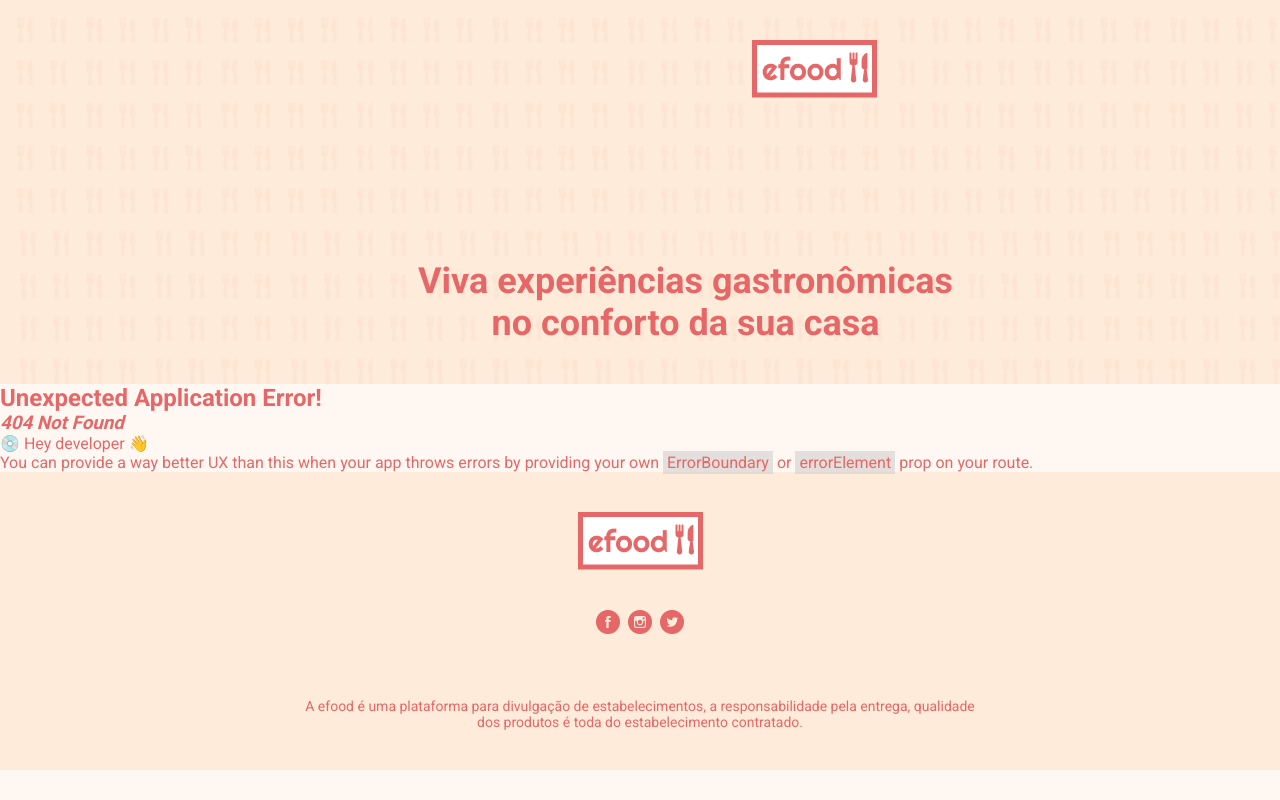
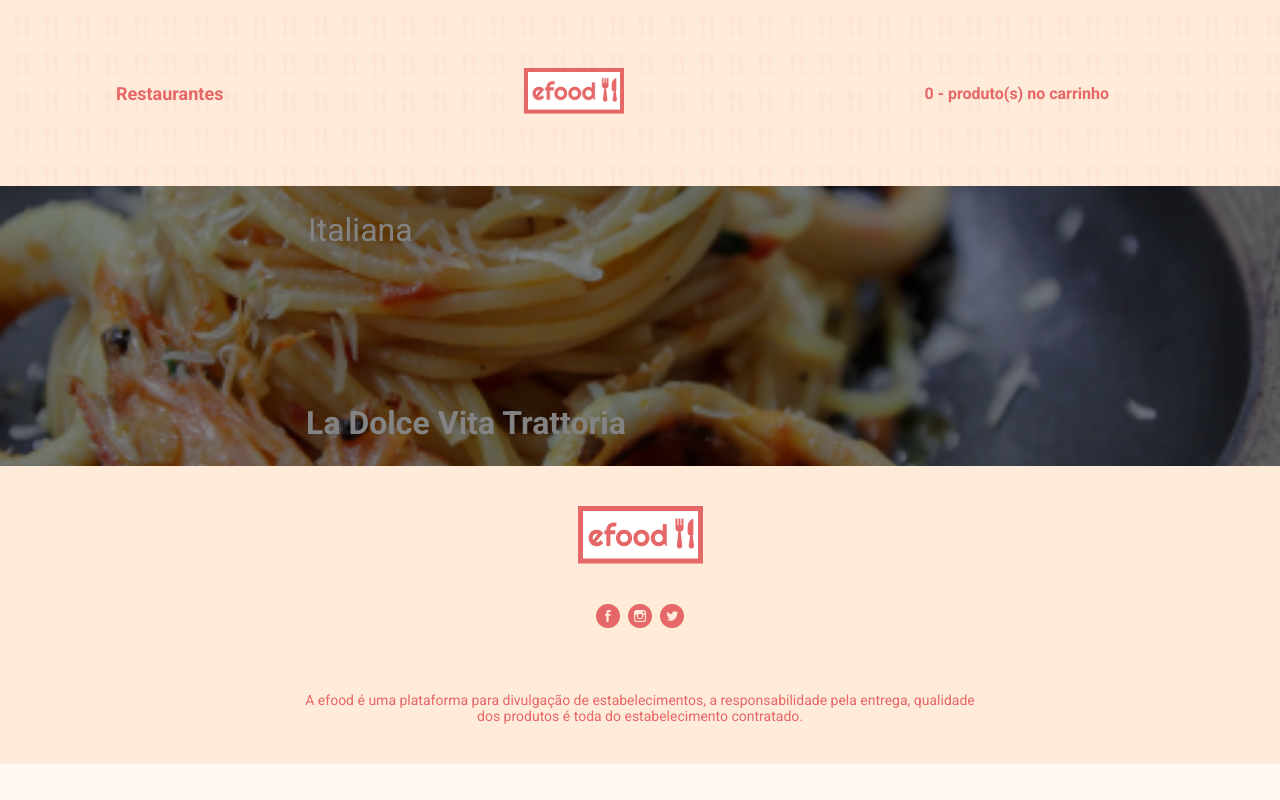
Before and after one commit to Gleison1991/efood, a React (Create React App) app: page /restaurantes in a window 1280 px wide. Before the commit this address had no page. Built offline with nearby package versions, Linux system fonts and the light colour scheme.

Commit message:
Fazendo o exercício

```diff
--- a/src/App.tsx
+++ b/src/App.tsx
@@ -1,23 +1,28 @@
 import { createBrowserRouter, RouterProvider } from 'react-router-dom'
 
+import { GlobalCss } from './styles'
 import Banner from './components/Banner'
-import { GlobalCss } from './styles'
 import Home from './pages/Home'
+import Restaurantes from './pages/Restaurantes'
 import Footer from './components/Footer'
 
 const rotas = createBrowserRouter([
   {
     path: '/',
     element: <Home />
+  },
+  {
+    path: '/restaurantes',
+    element: <Restaurantes />
   }
 ])
-
+// tirei linha 21. entre a div <Banner />
 function App() {
   return (
     <>
       <GlobalCss />
       <div className="container"></div>
-      <Banner />
+
       <RouterProvider router={rotas} />
       <Footer />
     </>
--- /dev/null
+++ b/src/components/BannerPerfil/index.tsx
@@ -0,0 +1,14 @@
+import { Imagem, Titulo, SubTitulo } from './styles'
+
+import bannerPerfilImg from '../../assets/images/comidaItalianaa.png'
+
+const BannerPerfil = () => (
+  <Imagem style={{ backgroundImage: `url(${bannerPerfilImg})` }}>
+    <div className="container">
+      <SubTitulo>Italiana</SubTitulo>
+      <Titulo>La Dolce Vita Trattoria</Titulo>
+    </div>
+  </Imagem>
+)
+
+export default BannerPerfil
--- /dev/null
+++ b/src/components/BannerPerfil/styles.ts
@@ -0,0 +1,43 @@
+import styled from 'styled-components'
+import { cores } from '../../styles'
+
+export const Imagem = styled.div`
+  width: 100%;
+  height: 280px;
+  display: block;
+  background-repeat: no-repeat;
+  background-size: cover;
+  position: relative;
+
+  ::before {
+    content: '';
+    position: absolute;
+    top: 0;
+    right: 0;
+    bottom: 0;
+    left: 0;
+    background-color: rgba(0, 0, 0, 0.2);
+  }
+`
+export const SubTitulo = styled.p`
+  width: 101px;
+  height: 33.25px;
+  flex-shrink: 0;
+  color: ${cores.branco};
+  font-size: 32px;
+  font-weight: 100;
+  line-height: normal;
+  margin-left: 180px;
+  padding-top: 25px;
+`
+export const Titulo = styled.h2`
+  width: 676px;
+  height: 33.25px;
+  flex-shrink: 0;
+  font-size: 32px;
+  color: ${cores.branco};
+  font-weight: bold;
+  line-height: normal;
+  padding-top: 185px;
+  padding-bottom: 32px;
+`
--- a/src/components/Header/index.tsx
+++ b/src/components/Header/index.tsx
@@ -1,16 +1,22 @@
-import { HeaderBar, LinkRestaurante, Logo, Produto } from './styles'
-import logoImage from '../../assets/images/logo.png'
+import { HeaderContainer, Links, LinkItem, LinkCart } from './styles'
 
-interface HeaderProps {
-  numProdutos: number
-}
+import logo from '../../assets/images/logo.png'
+import { Link } from 'react-router-dom'
 
-const Header: React.FC<HeaderProps> = ({ numProdutos }) => (
-  <HeaderBar>
-    <LinkRestaurante href="/restaurantes">Restaurantes</LinkRestaurante>
-    <Logo src={logoImage} alt="Logo" />
-    <Produto>{numProdutos} produto(s) no carrinho</Produto>
-  </HeaderBar>
+const Header = () => (
+  <HeaderContainer>
+    <nav>
+      <Links>
+        <LinkItem>
+          <Link to="/perfil">Restaurantes</Link>
+        </LinkItem>
+      </Links>
+    </nav>
+    <div>
+      <img src={logo} alt="Efood" />
+    </div>
+    <LinkCart href="/carrinho">0 - produto(s) no carrinho</LinkCart>
+  </HeaderContainer>
 )
 
 export default Header
--- a/src/components/Header/styles.ts
+++ b/src/components/Header/styles.ts
@@ -1,18 +1,36 @@
 import styled from 'styled-components'
-import VectorImage from '../../assets/images/Vector.png'
 import { cores } from '../../styles'
 
-export const HeaderBar = styled.header`
+import ImagemDeFundo from '../../assets/images/Vector.png'
+
+export const HeaderContainer = styled.header`
   display: flex;
   justify-content: space-between;
   align-items: center;
-  background: url(${VectorImage}) no-repeat center center;
+  width: 100%;
+  height: 186px;
+  top: -24px;
+  background-image: url(${ImagemDeFundo});
   background-size: cover;
-  width: 2031.813px;
-  height: 384px;
-  top: -24px;
+
+  div {
+    img {
+      width: 100px; // Ajuste este valor conforme necessário
+      height: auto;
+    }
+  }
+
+  a {
+    color: ${cores.rosa};
+    text-decoration: none;
+    font-weight: bold;
+  }
 `
-export const LinkRestaurante = styled.a`
+
+export const Links = styled.ul`
+  display: flex;
+  justify-content: space-between;
+  width: 100%;
   color: ${cores.rosa};
   text-align: center;
   font-family: Roboto;
@@ -21,20 +39,13 @@ export const LinkRestaurante = styled.a`
   font-weight: 900;
   line-height: normal;
   text-decoration: none;
-  }
 `
 
-export const Logo = styled.img`
-  margin: 63px 621px 65px;
-  width: 1366px;
-  height: 280px;
+export const LinkItem = styled.li`
+  margin-left: 116px; // Ajuste este valor conforme necessário
 `
 
-export const Produto = styled.p`
-  margin: 82px 0 83px; // Adicionado margens
-  width: 256px; // Adicionado largura
-  text-align: right;
-  font-size: 18px;
-  font-weight: bold;
-  line-height: normal;
+export const LinkCart = styled.a`
+  display: flex;
+  margin-right: 171px;
 `
--- a/src/pages/Home/index.tsx
+++ b/src/pages/Home/index.tsx
@@ -3,6 +3,7 @@ import Prato from '../../models/Prato'
 
 import Sushi from '../../assets/images/sushi.png'
 import ComidaItaliana from '../../assets/images/comidaItaliana.png'
+import Banner from '../../components/Banner'
 
 const pratos: Prato[] = [
   {
@@ -54,9 +55,10 @@ const pratos: Prato[] = [
     image: ComidaItaliana
   }
 ]
-
+// linha 61 adicionada
 const Home = () => (
   <>
+    <Banner />
     <ProductsList pratos={pratos} />
   </>
 )
--- /dev/null
+++ b/src/pages/Restaurantes/index.tsx
@@ -0,0 +1,13 @@
+import Header from '../../components/Header'
+import BannerPerfil from '../../components/BannerPerfil'
+
+const Restaurantes = () => {
+  return (
+    <>
+      <Header />
+      <BannerPerfil />
+    </>
+  )
+}
+
+export default Restaurantes
--- /dev/null
+++ b/src/pages/Restaurantes/styles.ts
@@ -0,0 +1,62 @@
+import { createGlobalStyle } from 'styled-components'
+import styled from 'styled-components'
+import VectorImage from '../../assets/images/Vector.png'
+import { cores } from '../../styles'
+
+export const GlobalCss = createGlobalStyle`
+ * {
+  margin: 0;
+  padding: 0;
+  box-sizing: border-box;
+  font-family: Roboto, sans-serif;
+  list-style: none;
+  }
+
+  body {
+    background-color: ${cores.brancoBeije};
+    color: ${cores.rosa};
+    padding-top: 0px;
+    display: block;
+  }
+
+  .container {
+    max-width: 1024px;
+    width: 100%;
+    margin: 0 auto;
+    text-align: center;
+`
+
+export const HeaderContainer = styled.header`
+  display: flex;
+  justify-content: space-between;
+  align-items: center;
+  background: url(${VectorImage}) no-repeat center center;
+  background-size: cover;
+  width: 2031.813px;
+  height: 384px;
+  top: -24px;
+
+  a {
+    color: ${cores.rosa};
+    text-decoration: none;
+    font-weight: bold;
+  }
+`
+export const Links = styled.ul`
+    color: ${cores.rosa};
+    text-align: center;
+    font-family: Roboto;
+    font-size: 18px;
+    font-style: normal;
+    font-weight: 900;
+    line-height: normal;
+    text-decoration: none;
+  }
+`
+
+export const LinkItem = styled.li`
+  margin-right: 16px;
+`
+export const LinkCart = styled.a`
+  display: flex;
+`
```
Also changed, not shown: src/assets/images/comidaItalianaa.png (added). Lines whose indentation alone changed are shown as unchanged.
